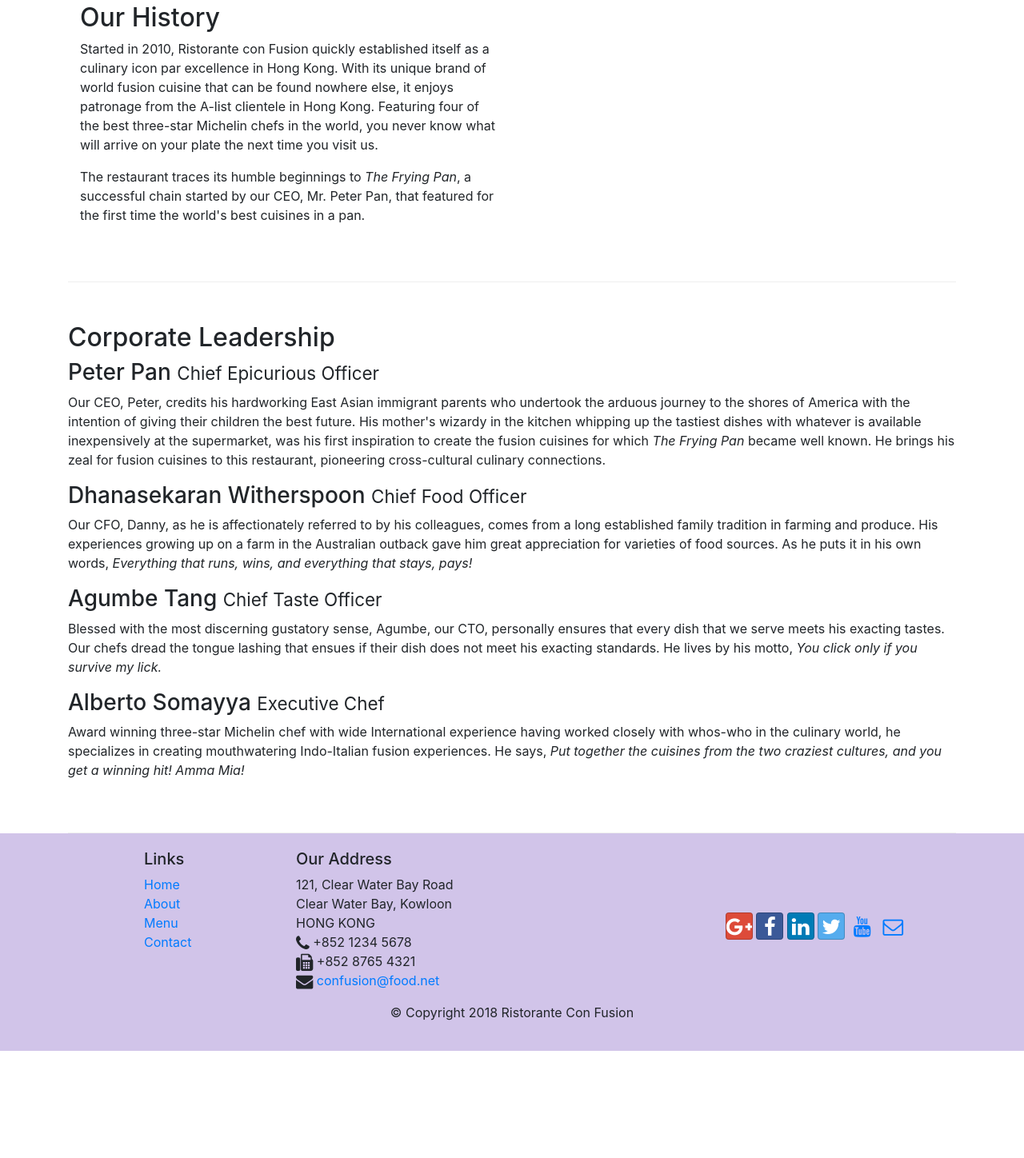
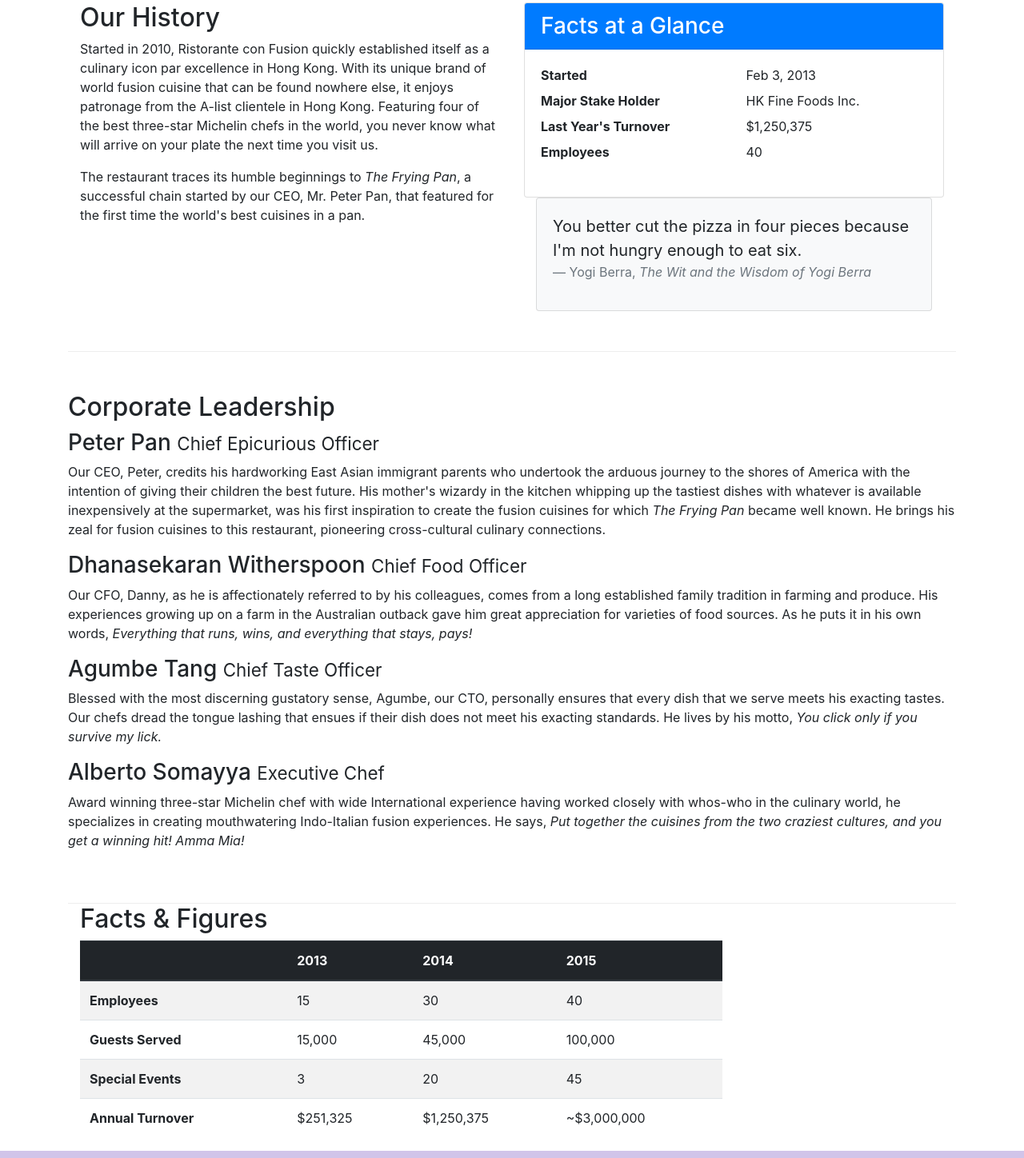
Before and after one commit to AMenchaca/Intro-to-Bootstrap, a website: page aboutus.html in a window 1280 px wide. Shown: the part 512-1960 px from the top of the page at 80% size. Before the commit the page ends 1826 px from the top, so only its background shows below. Drawn offline with nearby package versions, Linux system fonts and the light colour scheme.

Commit message:
Table, card, and blockquote added

```diff
--- a/aboutus.html
+++ b/aboutus.html
@@ -65,6 +65,35 @@
                 <p>The restaurant traces its humble beginnings to <em>The Frying Pan</em>, a successful chain started by our CEO, Mr. Peter Pan, that featured for the first time the world's best cuisines in a pan.</p>
             </div>
             <div class="col-sm-6 order-sm-last">
+                <div class="card">
+                    <h3 class="card-header bg-primary text-white">
+                        Facts at a Glance
+                    </h3>
+                    <div class="card-body">
+                        <dl class="row">
+                            <dt class="col-6">Started</dt>
+                            <dd class="col-6">Feb 3, 2013</dd>
+                            <dt class="col-6">Major Stake Holder</dt>
+                            <dd class="col-6">HK Fine Foods Inc.</dd>
+                            <dt class="col-6">Last Year's Turnover</dt>
+                            <dd class="col-6">$1,250,375</dd>
+                            <dt class="col-6">Employees</dt>
+                            <dd class="col-6">40</dd>
+                        </dl>
+                    </div>
+                </div>
+                <div class="col-12">
+                    <div class="card card-body bg-light">
+                        <blockquote class="blockquote">
+                            <p class="mb-0">You better cut the pizza in four pieces because I'm not hungry enough to eat six.
+                            </p>
+                            <footer class="blockquote-footer">Yogi Berra,
+                                <cite title="Source Title">The Wit and the Wisdom of Yogi Berra
+                                </cite>
+                            </footer>
+                        </blockquote>
+                    </div>
+                </div>
             </div>
         </div>
 
@@ -81,6 +110,50 @@
                 <h3>Alberto Somayya <small>Executive Chef</small></h3>
                 <p class="d-none d-sm-block">Award winning three-star Michelin chef with wide International experience having worked closely with whos-who in the culinary world, he specializes in creating mouthwatering Indo-Italian fusion experiences. He says, <em>Put together the cuisines from the two craziest cultures, and you get a winning hit! Amma Mia!</em></p>
             </div>
+       </div>
+       <div clas="row row-content">
+           <div class="col-12 col-sm-9">
+               <h2>Facts &amp; Figures</h2>
+                <div class="table-responsive">
+                    <table class="table table-striped">
+                        <thead class="thead-dark">
+                            <tr>
+                                <th>&nbsp;</th>
+                                <th>2013</th>
+                                <th>2014</th>
+                                <th>2015</th>
+                            </tr>
+                        </thead>
+                        <tbody>
+                            <tr>
+                                    <th>Employees</th>
+                                    <td>15</td>
+                                    <td>30</td>
+                                    <td>40</td>
+                            </tr>
+                            <tr>
+                                    <th>Guests Served</th>
+                                    <td>15,000</td>
+                                    <td>45,000</td>
+                                    <td>100,000</td>
+                            </tr>
+                            <tr>
+                                    <th>Special Events</th>
+                                    <td>3</td>
+                                    <td>20</td>
+                                    <td>45</td>
+                            </tr>
+                            <tr>
+                                    <th>Annual Turnover</th>
+                                    <td>$251,325</td>
+                                    <td>$1,250,375</td>
+                                    <td>~$3,000,000</td>
+                            </tr>
+                        </tbody>
+                    </table>
+                </div>
+           </div>
+           <div class="col-12 col-sm-3"></div>
        </div>
 
     </div>
```
